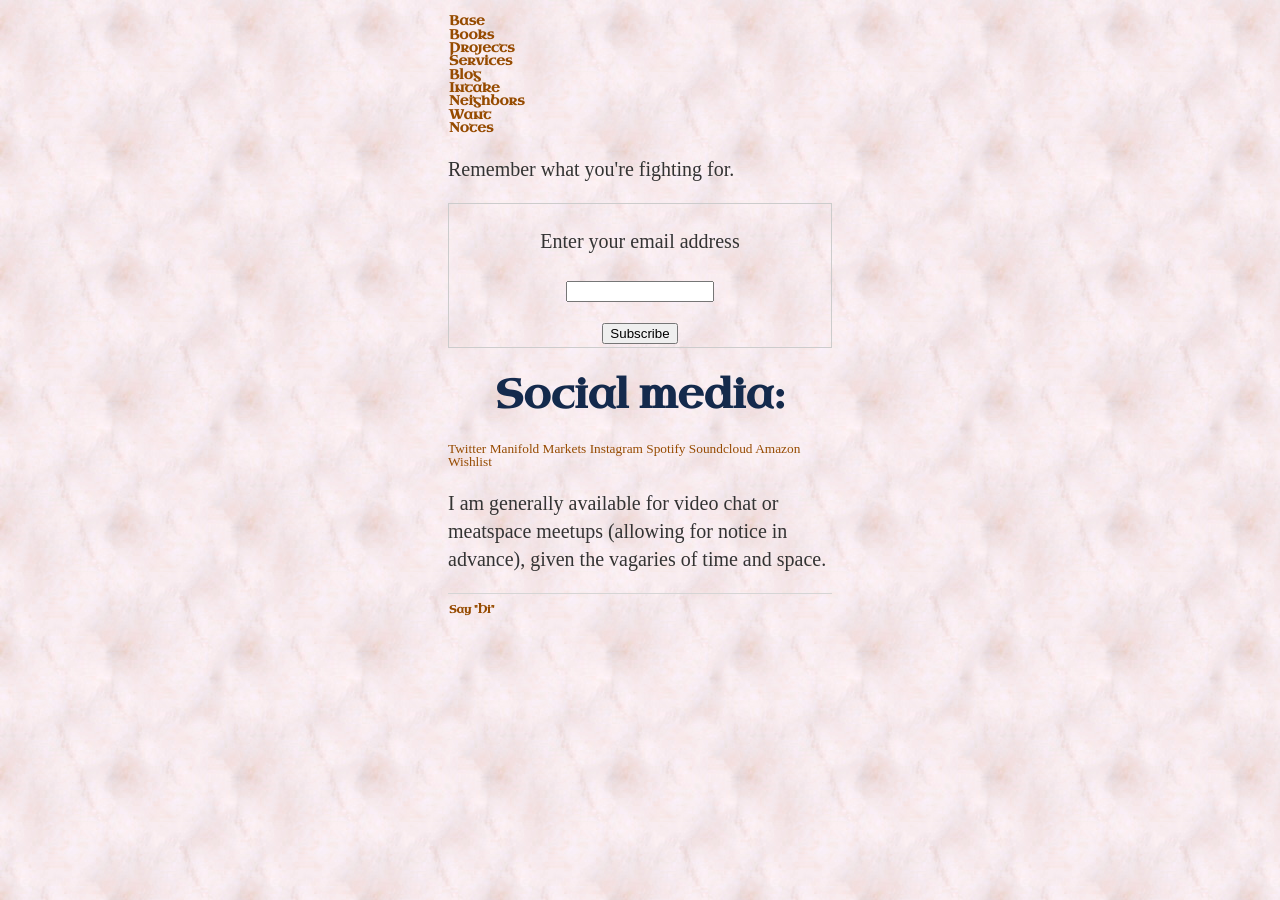
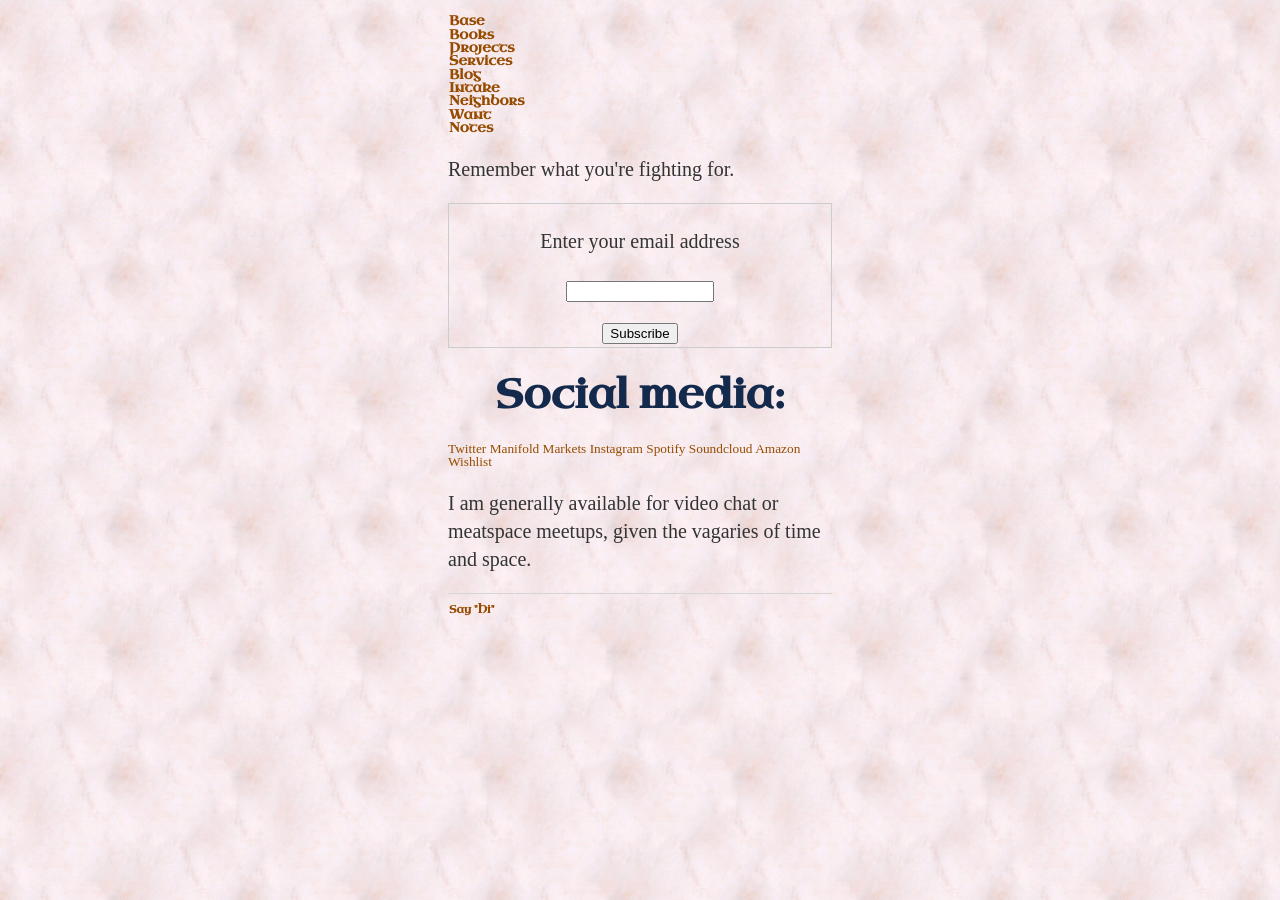
Before and after one commit to ray-dorai/ray-dorai.github.io, a Jekyll site: the page built from index.html, in a window 1280 px wide. Built offline with Jekyll 4.4.1, drawn with Linux system fonts in a browser that asks for light colours; some web fonts are replaced.

Commit message:
Update index.html

```diff
--- a/index.html
+++ b/index.html
@@ -18,7 +18,7 @@
 	        <i class="cp cp-shopping-bag"></i> <a href="https://www.amazon.com/hz/wishlist/ls/7FKJHPJVHUQG?ref_=wl_share">Amazon Wishlist</a>
 
 
-	<p>I am generally available for video chat or meatspace meetups (allowing for notice in advance), given the vagaries of time and space.</p>
+	<p>I am generally available for video chat or meatspace meetups, given the vagaries of time and space.</p>
 
 
 </div><!-- /.blurb -->
```
